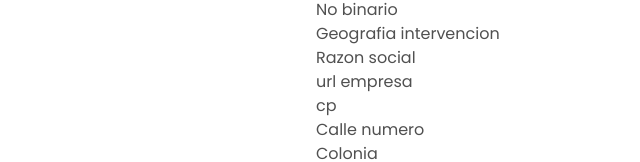
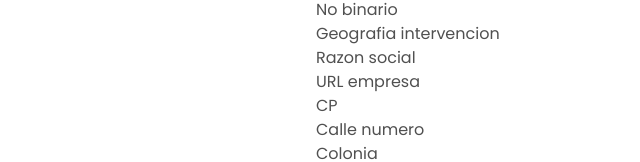
Before and after one commit to SaraChavezCh/prueba-tecnica-xdevelop, a Next.js app: page /register in a window 1280 px wide. Shown: the part 638-800 px from the top of the page, without its empty margins (0-640 px from the left). Built offline with nearby package versions, Linux system fonts and the light colour scheme; what @material-tailwind/react would draw is missing.

Commit message:
[ADD] styles

```diff
--- a/pages/register.jsx
+++ b/pages/register.jsx
@@ -341,7 +341,7 @@ const register = () => {
                 render={({ field }) => (
                   <Input
                     type="text"
-                    label="url empresa"
+                    label="URL empresa"
                     color="blue"
                     {...field}
                   />
@@ -359,7 +359,7 @@ const register = () => {
                   },
                 }}
                 render={({ field }) => (
-                  <Input type="text" label="cp" color="blue" {...field} />
+                  <Input type="text" label="CP" color="blue" {...field} />
                 )}
               />
               <ErrorMessage name="cp" errors={errors} />
@@ -609,7 +609,7 @@ const register = () => {
               <ErrorMessage name="nivel_de_ventas.anio_3" errors={errors} />
             </div>
           </section>
-          <Button disabled={!isValid} type="submit" className="mt-2 bg-[#FA6162]">
+          <Button disabled={!isValid}  type="submit" className="mt-2 bg-[#FA6162] shadow-none hover:shadow-[#FA6162]">
             Registrarse
           </Button>
         </form>
```
